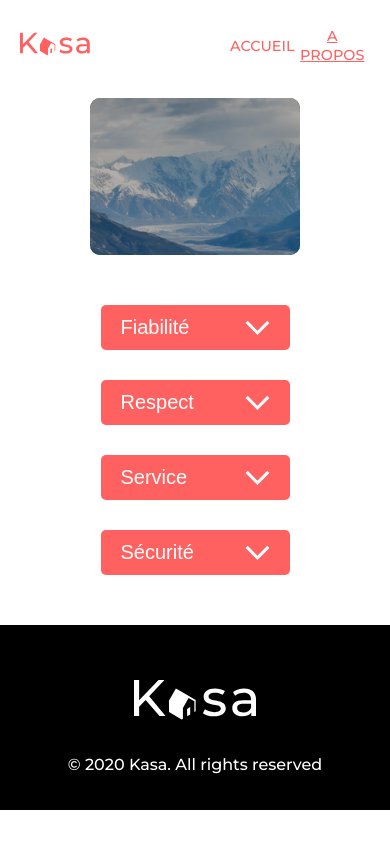
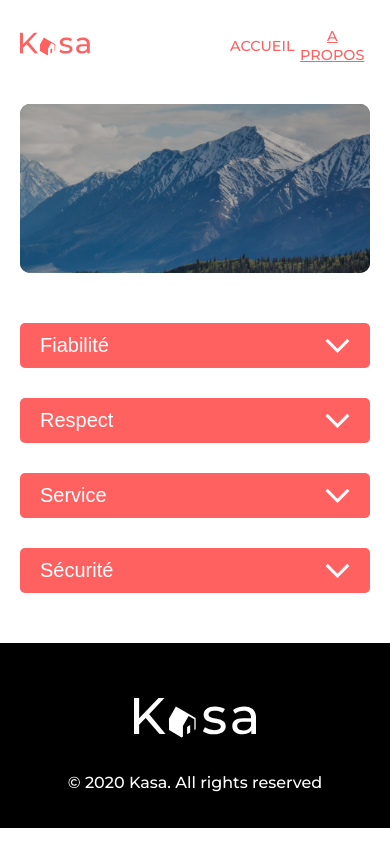
Before and after one commit to flaviebrct/Kasa, a React (Create React App) app: page /APropos in a window 390 px wide. Built offline with nearby package versions, Linux system fonts and the light colour scheme.

Commit message:
amélioration responsive page à propos & cards

```diff
--- a/src/style/components/Card.css
+++ b/src/style/components/Card.css
@@ -1,13 +1,15 @@
 .card{
     position: relative;
-    height: 340px;
-    max-width: 340px;
+    /* height: auto; */
+    /* max-width: 340px; */
     width: 30%;
-    min-height: 255px;
+    /* min-height: 255px; */
     /* min-width: 335px; */
     border-radius: 10px;
     overflow: hidden;
     margin: 0px;
+    margin-bottom: 2%;
+    aspect-ratio: 1 / 1;
 }
 
 .cardGradient{
@@ -44,16 +46,18 @@
 @media screen and (max-width: 992px) {
     .card{
         width: 47%;
-        max-width: 992px;
-        min-width: 114px;
+    }
+}
+
+@media screen and (max-width: 768px) {
+    .card{
+        margin-bottom: 1%;
     }
 }
 
 @media screen and (max-width: 576px) {
     .card{
         width: 100%;
-
+        aspect-ratio: unset;
     }
-
-
 }
--- a/src/style/pages/About.css
+++ b/src/style/pages/About.css
@@ -8,3 +8,30 @@
     max-width: 90%;
     margin: auto;
 }
+
+/* max-width = desktop first, si l'ecran est inf ou egal alors {...} */
+/* Media Queries */
+@media screen and (max-width: 992px) {
+    .aboutBody{
+        padding: 0px 20px;
+        margin: auto;
+    }
+    .collapseContainer {
+        max-width: 95%;
+    }
+
+}
+
+@media screen and (max-width: 576px) {
+    .collapseContainer {
+        max-width: 100%;
+    }
+
+    .aboutBody .banner{
+        height: 20vh;
+    }
+
+    .aboutBody .banner .blackBaground .bannerImg{
+        object-position: 100% 100%;
+    }
+}
```
